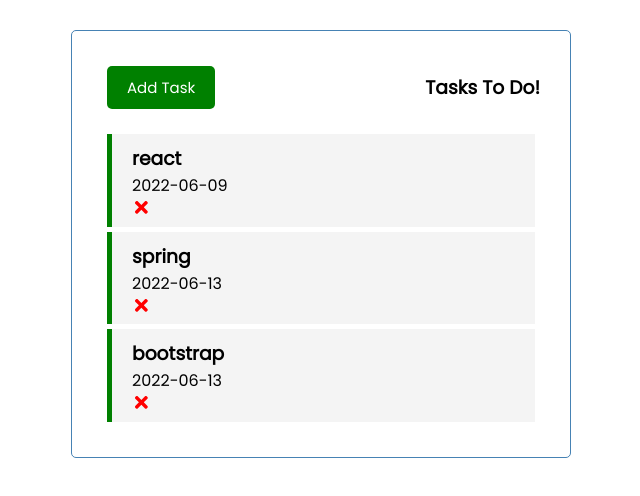
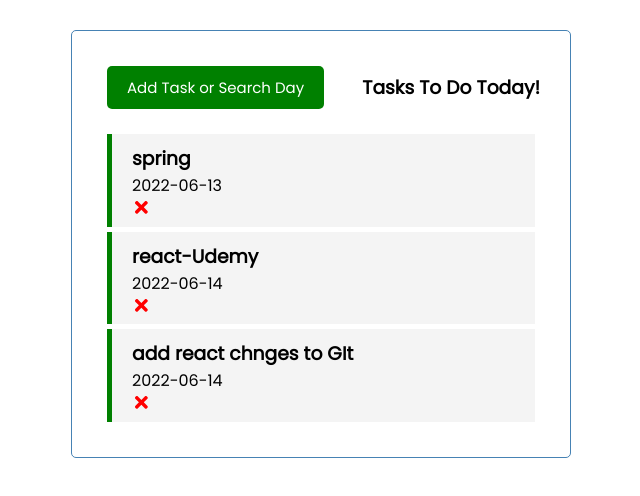
Before and after one commit to EliGertz94/task-tracker, a React (Create React App) app: page / in a window 1280 px wide. Shown: the top 496 px of the page, without its empty margins (319-959 px from the left). Built offline with nearby package versions, Linux system fonts and the light colour scheme; data requests are answered from the project's data file.

Commit message:
adding year filltering functionality

```diff
--- a/db.json
+++ b/db.json
@@ -1,11 +1,5 @@
 {
   "tasks": [
-    {
-      "text": "react",
-      "day": "2022-06-09",
-      "reminder": true,
-      "id": 2
-    },
     {
       "text": "spring",
       "day": "2022-06-13",
@@ -13,10 +7,16 @@
       "id": 3
     },
     {
-      "text": "bootstrap",
-      "day": "2022-06-13",
+      "text": "react-Udemy",
+      "day": "2022-06-14",
       "reminder": true,
-      "id": 4
+      "id": 5
+    },
+    {
+      "text": "add react chnges to GIt",
+      "day": "2022-06-14",
+      "reminder": true,
+      "id": 6
     }
   ]
 }
--- a/src/App.js
+++ b/src/App.js
@@ -4,10 +4,25 @@
 import "./App.css";
 import { useState, useEffect } from "react";
 import AddTask from "./components/AddTask";
+import DateSelector from "./components/DateSelector";
 
 const App = () => {
   const [showForm, setShowForm] = useState(false);
   const [tasks, setTasksList] = useState([]);
+  const [selectedDay, setSelectedDate] = useState("");
+
+
+  const setYear= async(year)=>{
+    setSelectedDate(year)
+
+    const allTasks = await fetchTasks();
+
+
+
+
+    setTasksList(allTasks.filter((task) => task.day === year));
+
+  }
 
   useEffect(() => {
     const getTasks = async () => {
@@ -41,25 +56,26 @@
 
   // Toggle Reminder
   const toggleReminder = async (id) => {
-    const taskToToggle = await fetchTask(id)
-    const updTask = { ...taskToToggle, reminder: !taskToToggle.reminder }
+    const taskToToggle = await fetchTask(id);
+    const updTask = { ...taskToToggle, reminder: !taskToToggle.reminder };
 
     const res = await fetch(`http://localhost:5000/tasks/${id}`, {
-      method: 'PUT',
+      method: "PUT",
       headers: {
-        'Content-type': 'application/json',
+        "Content-type": "application/json",
       },
       body: JSON.stringify(updTask),
-    })
+    });
 
-    const data = await res.json()
+    const data = await res.json();
+    console.log(data)
 
     setTasksList(
       tasks.map((task) =>
         task.id === id ? { ...task, reminder: data.reminder } : task
       )
-    )
-  }
+    );
+  };
 
   //add Task
   const addTask = async (task) => {
@@ -71,7 +87,7 @@
 
     const data = await res.json();
 
-    setTasksList([...tasks, data]);
+    setTasksList([data,...tasks]);
 
     //const id = Math.floor(Math.random() * 10000) + 1;
     //const newTask = { id, ...task };
@@ -81,6 +97,7 @@
   return (
     <div className="container">
       <Header show={setShowForm} showState={showForm} />
+      {showForm && <DateSelector selectedYear={selectedDay} setDate= {setYear}/>}
       {showForm && <AddTask addT={addTask} />}
       {tasks.length !== 0 ? (
         <Tasks tasks={tasks} onDelete={deleteTask} onToggle={toggleReminder} />
--- /dev/null
+++ b/src/components/DateSelector.js
@@ -0,0 +1,24 @@
+import React from "react";
+import { useState } from "react";
+
+const DateSelector = ({setDate,selectedYear}) => {
+
+
+  const addYear=(e)=> {
+
+        setDate(e.target.value)
+  }
+
+  return (
+    <div className="header">
+      <form value="date">
+        <div className="form-control">
+          <label>Search By Date :</label>
+          <input type="date" value={selectedYear} onChange={addYear} />
+        </div>
+      </form>
+    </div>
+  );
+};
+
+export default DateSelector;
--- a/src/components/Header.js
+++ b/src/components/Header.js
@@ -5,13 +5,13 @@
   return (
     <header className="header">
       <Button
-        text={!showState?"Add Task":"close"}
+        text={!showState?"Add Task or Search Day":"close"}
         Boolean={showState}
         onClick={() => show(!showState)}
 
       />
 
-      <h3 style={{alignitems: 'center'}}>Tasks To Do!</h3>
+      <h3 style={{alignitems: 'center'}}>Tasks To Do Today!</h3>
     </header>
   );
 };
```
